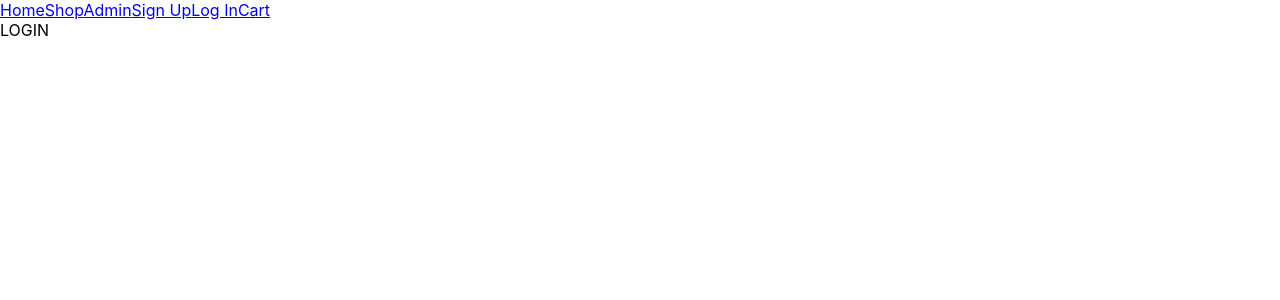
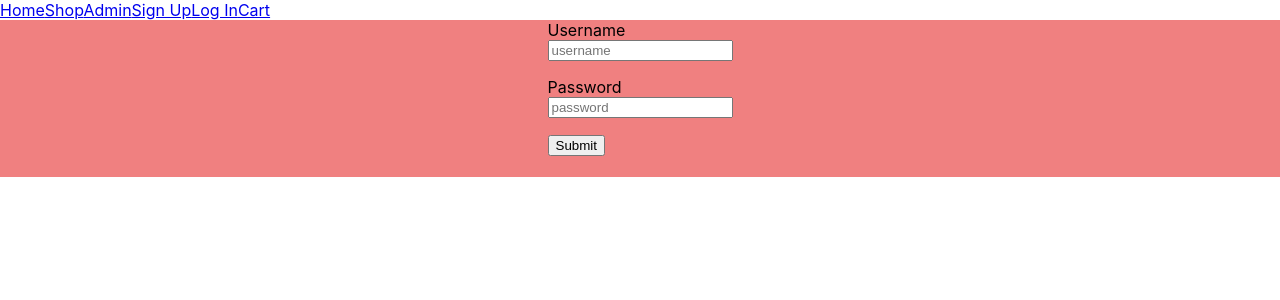
Before and after one commit to ohersi/clothingstore-app, a React (Create React App) app: page /login in a window 1280 px wide. Shown: the top 300 px of the page. Built offline with nearby package versions, Linux system fonts and the light colour scheme.

Commit message:
added log in api call, log in validation, minor css

```diff
--- a/src/pages/LogIn/index.js
+++ b/src/pages/LogIn/index.js
@@ -1,10 +1,73 @@
-import React from 'react';
+import { useState, useContext } from 'react';
+import { useNavigate } from 'react-router-dom';
+import { useForm } from 'react-hook-form';
+import { yupResolver } from '@hookform/resolvers/yup';
+// Context
+import UserContext from '../../context/UserContext';
+// Validations
+import { logInSchema } from '../../validations/Validations';
+// CSS
+import './login.css'
+import axios from 'axios';
 
 const LogIn = () => {
+
+    const navigate = useNavigate();
+    const user = useContext(UserContext);
+    const { register, handleSubmit, formState: { errors } } = useForm({
+        resolver: yupResolver(logInSchema)
+    });
+    const [success, setSuccess] = useState(false);
+
+    const logInUser = async (data) => {
+
+        try {
+            const response = await axios.post('https://ecommerce-backnd.herokuapp.com/api/v1/signin', data)
+            user.setUser(response.data);
+            if (response.status === 200) {
+                console.log("user created")
+                setSuccess(true)
+                setTimeout(() => {
+                    setSuccess(false)
+                    navigate('/')
+                }, 2000);
+            }
+        }
+        catch (error) {
+            console.error(error)
+        }
+    }
+    console.log(user.user)
+
     return (
-        <div>
-            LOGIN
-        </div>
+        <>
+            <div id="login-container">
+                <form onSubmit={handleSubmit(logInUser)}>
+                    <div className="field">
+                        <label htmlFor="username">Username</label>
+                        <input
+                            type="text"
+                            placeholder="username"
+                            autoComplete="off"
+                            {...register("username", { required: true, max: 50, min: 3, maxLength: 50 })}
+                        />
+                        <span>{errors?.username?.message}</span>
+                    </div>
+
+                    <div className="field">
+                        <label htmlFor="password">Password</label>
+                        <input
+                            type="password"
+                            placeholder="password"
+                            {...register("password", { required: true, max: 100, min: 5, maxLength: 100 })}
+                        />
+                        <span>{errors?.password?.message}</span>
+                    </div>
+                    <input type="submit" />
+                    <h1>{success ? "Logged In" : null}</h1>
+                </form>
+            </div>
+        </>
     );
 }
 
--- /dev/null
+++ b/src/pages/LogIn/login.css
@@ -0,0 +1,15 @@
+#login-container {
+    background-color: lightcoral;
+    display: flex;
+    justify-content: center;
+}
+
+.field {
+    flex-direction: column;
+    display: flex;
+    margin-bottom: 1rem;
+}
+
+span {
+    color: whitesmoke;
+}
--- a/src/pages/SignUp/index.js
+++ b/src/pages/SignUp/index.js
@@ -5,7 +5,7 @@ import { useNavigate } from 'react-router-dom';
 import axios from 'axios';
 import { yupResolver } from '@hookform/resolvers/yup';
 // Validations
-import { userSchema } from '../../validations/Validations';
+import { signUpSchema } from '../../validations/Validations';
 // CSS
 import './signup.css'
 
@@ -15,9 +15,9 @@ const SignUp = () => {
 
     const user = useContext(UserContext);
     const { register, handleSubmit, formState: { errors } } = useForm({
-        resolver: yupResolver(userSchema)
+        resolver: yupResolver(signUpSchema)
     });
-    const [signUpSuccess, setSignupSuccess] = useState(false);
+    const [success, setSuccess] = useState(false);
 
     const signUpUser = async (data) => {
 
@@ -26,9 +26,9 @@ const SignUp = () => {
             user.setUser(response.data);
             if (response.status === 200) {
                 console.log("user created")
-                setSignupSuccess(true)
+                setSuccess(true)
                 setTimeout(() => {
-                    setSignupSuccess(false)
+                    setSuccess(false)
                     navigate('/collection')
                 }, 2000);
             }
@@ -47,6 +47,7 @@ const SignUp = () => {
                         <input
                             type="text"
                             placeholder="username"
+                            autoComplete="off"
                             {...register("username", { required: true, max: 50, min: 3, maxLength: 50 })}
                         />
                         <span>{errors?.username?.message}</span>
@@ -57,6 +58,7 @@ const SignUp = () => {
                         <input
                             type="text"
                             placeholder="firstname"
+                            autoComplete="off"
                             {...register("firstname", { required: true, max: 100, min: 1, maxLength: 100 })}
                         />
                         <span>{errors?.firstname?.message}</span>
@@ -67,6 +69,7 @@ const SignUp = () => {
                         <input
                             type="text"
                             placeholder="lastname"
+                            autoComplete="off"
                             {...register("lastname", { required: true, max: 100, min: 1, maxLength: 100 })}
                         />
                         <span>{errors?.lastname?.message}</span>
@@ -76,7 +79,9 @@ const SignUp = () => {
                         <label htmlFor="email">Email</label>
                         <input
                             type="email"
-                            placeholder="email" {...register("email", { required: true, max: 255, min: 5, maxLength: 255, pattern: /^\S+@\S+$/i })}
+                            placeholder="email"
+                            autoComplete="off"
+                            {...register("email", { required: true, max: 255, min: 5, maxLength: 255, pattern: /^\S+@\S+$/i })}
                         />
                         <span>{errors?.email?.message}</span>
                     </div>
@@ -85,12 +90,13 @@ const SignUp = () => {
                         <label htmlFor="password">Password</label>
                         <input
                             type="password"
-                            placeholder="password" {...register("password", { required: true, max: 100, min: 5, maxLength: 100 })}
+                            placeholder="password"
+                            {...register("password", { required: true, max: 100, min: 5, maxLength: 100 })}
                         />
                         <span>{errors?.password?.message}</span>
                     </div>
                     <input type="submit" />
-                    <h1>{signUpSuccess ? "User has been registered" : null}</h1>
+                    <h1>{success ? "User has been registered" : null}</h1>
                 </form>
             </div>
         </>
--- a/src/validations/Validations.js
+++ b/src/validations/Validations.js
@@ -9,10 +9,15 @@ export const productSchema = yup.object().shape({
     category_id: yup.number().required().positive().integer()
 });
 
-export const userSchema = yup.object().shape({
+export const signUpSchema = yup.object().shape({
     username: yup.string().required("Username is required"),
     firstname: yup.string().required("First Name is required"),
     lastname: yup.string().required("Last Name is required"),
     email: yup.string().email("Must be a valid email address").required("Email is required"),
     password: yup.string().required("Password is required").min(5, "Min password length is 5"),
 });
+
+export const logInSchema = yup.object().shape({
+    username: yup.string().required("Username is required"),
+    password: yup.string().required("Password is required"),
+});
```
